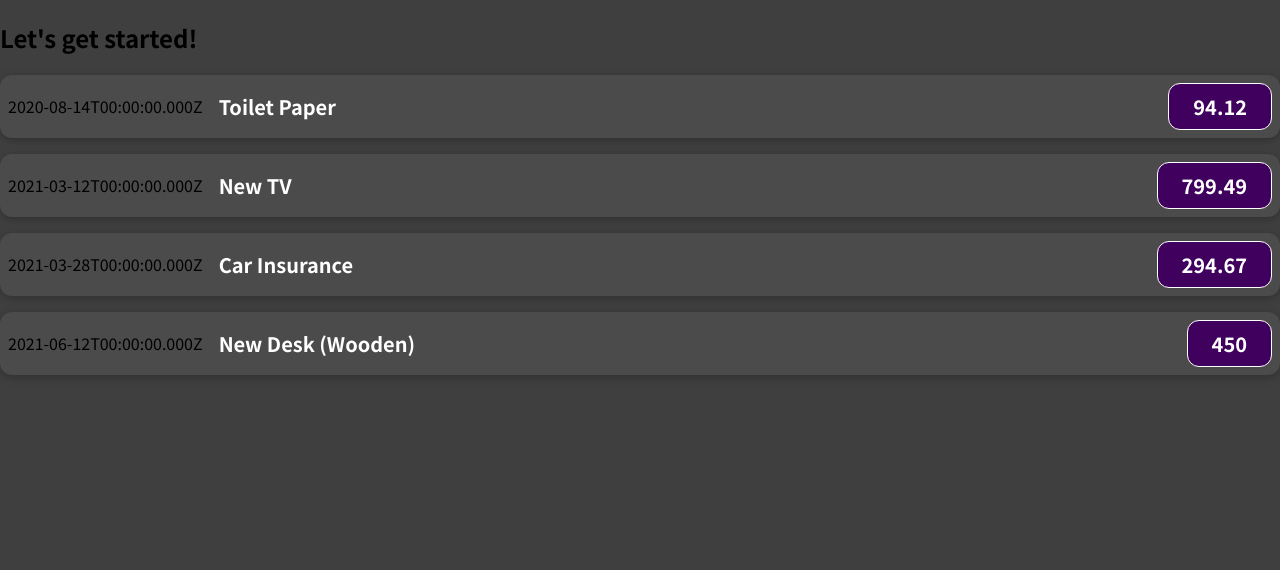
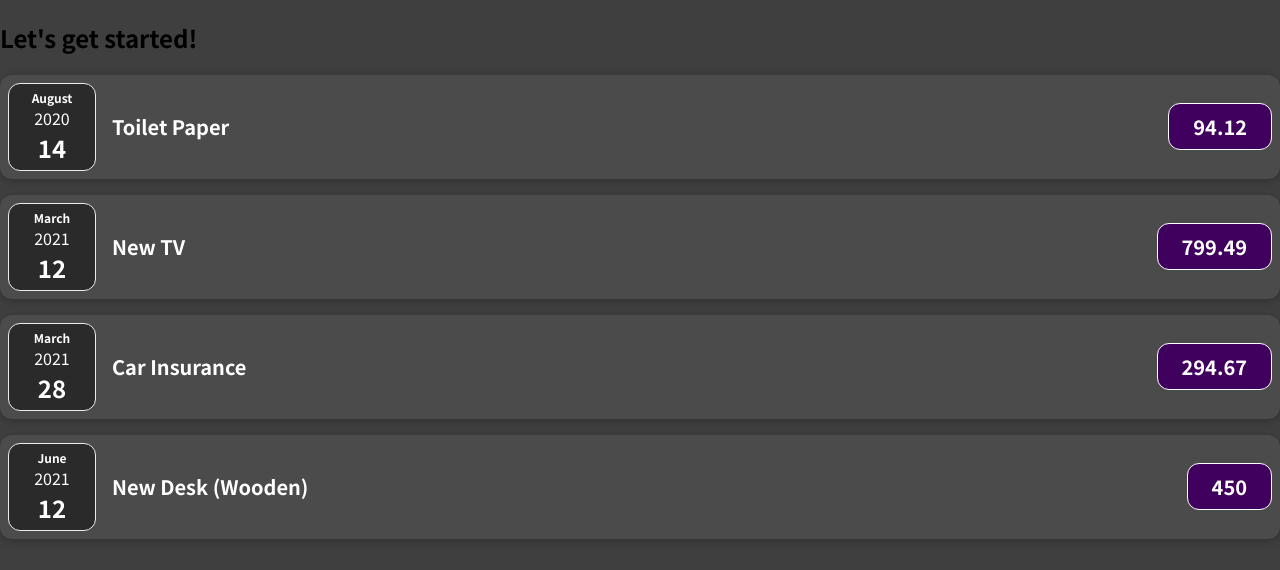
Before and after one commit to senamrit7/Expense-Tracker-using-ReactJS, a JavaScript app: page / in a window 1280 px wide. Shown: the top 570 px of the page. Built offline with nearby package versions, Linux system fonts and the light colour scheme.

Commit message:
Added ExpenseDate Files - Modified ExpenseItem

```diff
--- /dev/null
+++ b/src/components/ExpenseDate.css
@@ -0,0 +1,26 @@
+.expense-date {
+  display: flex;
+  flex-direction: column;
+  width: 5.5rem;
+  height: 5.5rem;
+  border: 1px solid #ececec;
+  background-color: #2a2a2a;
+  color: white;
+  border-radius: 12px;
+  align-items: center;
+  justify-content: center;
+}
+
+.expense-date__month {
+  font-size: 0.75rem;
+  font-weight: bold;
+}
+
+.expenxe-date__year {
+  font-size: 0.75rem;
+}
+
+.expense-date__day {
+  font-size: 1.5rem;
+  font-weight: bold;
+}
--- /dev/null
+++ b/src/components/ExpenseDate.js
@@ -0,0 +1,17 @@
+import "./ExpenseDate.css";
+
+function ExpenseDate(props) {
+  const month = props.date.toLocaleString("en-US", { month: "long" });
+  const day = props.date.toLocaleString("en-US", { day: "2-digit" });
+  const year = props.date.getFullYear();
+
+  return (
+    <div className="expense-date">
+      <div className="expense-date__month">{month}</div>
+      <div className="expense-date__year">{year}</div>
+      <div className="expense-date__day">{day}</div>
+    </div>
+  );
+}
+
+export default ExpenseDate;
--- a/src/components/ExpenseItem.js
+++ b/src/components/ExpenseItem.js
@@ -1,12 +1,18 @@
+import ExpenseDate from "./ExpenseDate";
 import "./ExpenseItem.css";
 function ExpenseItem(props) {
-  //const expenseDate = new Date(2022, 2, 1);
-  //const expenseTitle = "Car Insurance";
-  //const expenseAmount = 249.67;
+  // const expenseDate = new Date(2022, 2, 1);
+  // const expenseTitle = "Car Insurance";
+  // const expenseAmount = 249.67;
+
+  // Moved to ExpenseDate.js
+  // const month = props.date.toLocaleString("en-US", { month: "long" });
+  // const day = props.date.toLocaleString("en-US", { day: "2-digit" });
+  // const year = props.date.getFullYear();
 
   return (
     <div class="expense-item">
-      <div>{props.date.toISOString()}</div>
+      <ExpenseDate date={props.date}></ExpenseDate>
       <div class="expense-item__description">
         <h2>{props.title}</h2>
         <div class="expense-item__price">{props.amount}</div>
```
Also changed, not shown: 1 other file (tests, documents, lock files or other folders).
